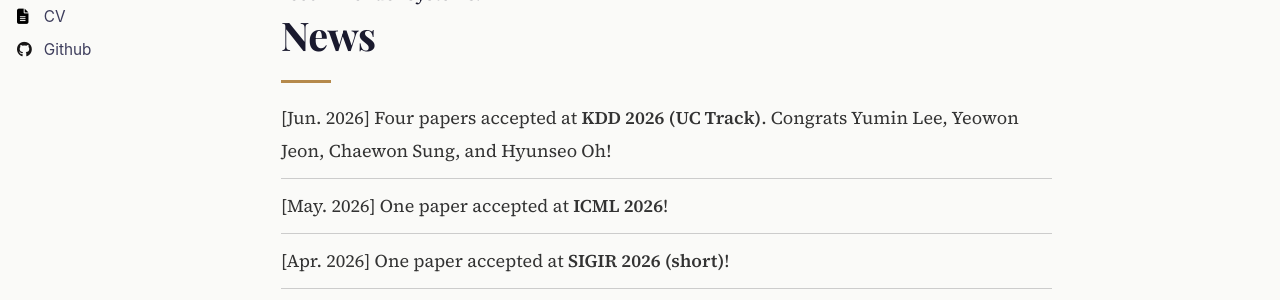
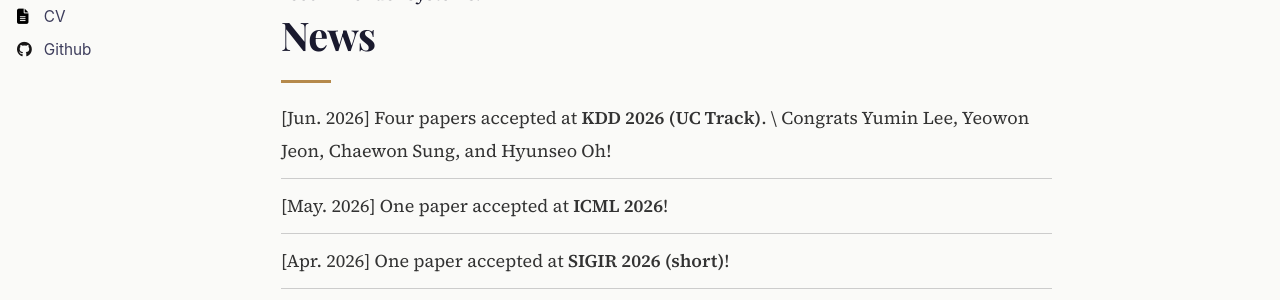
Before and after one commit to ChoiYoonHyuk/ChoiYoonHyuk.github.io, a Jekyll site: the page built from _pages/about.md, in a window 1280 px wide and 1346 px high. Shown: the part 480-780 px from the top of the window. Built offline with Jekyll 4.4.1, drawn with Linux system fonts in a browser that asks for light colours; some web fonts are replaced.

Commit message:
Update news.yml

```diff
--- a/_data/news.yml
+++ b/_data/news.yml
@@ -1,5 +1,5 @@
 - date: "Jun. 2026"
-  text: "Four papers accepted at **KDD 2026 (UC Track)**. Congrats Yumin Lee, Yeowon Jeon, Chaewon Sung, and Hyunseo Oh!"
+  text: "Four papers accepted at **KDD 2026 (UC Track)**. \\ Congrats Yumin Lee, Yeowon Jeon, Chaewon Sung, and Hyunseo Oh!"
 
 - date: "May. 2026"
   text: "One paper accepted at **ICML 2026**!"
```
